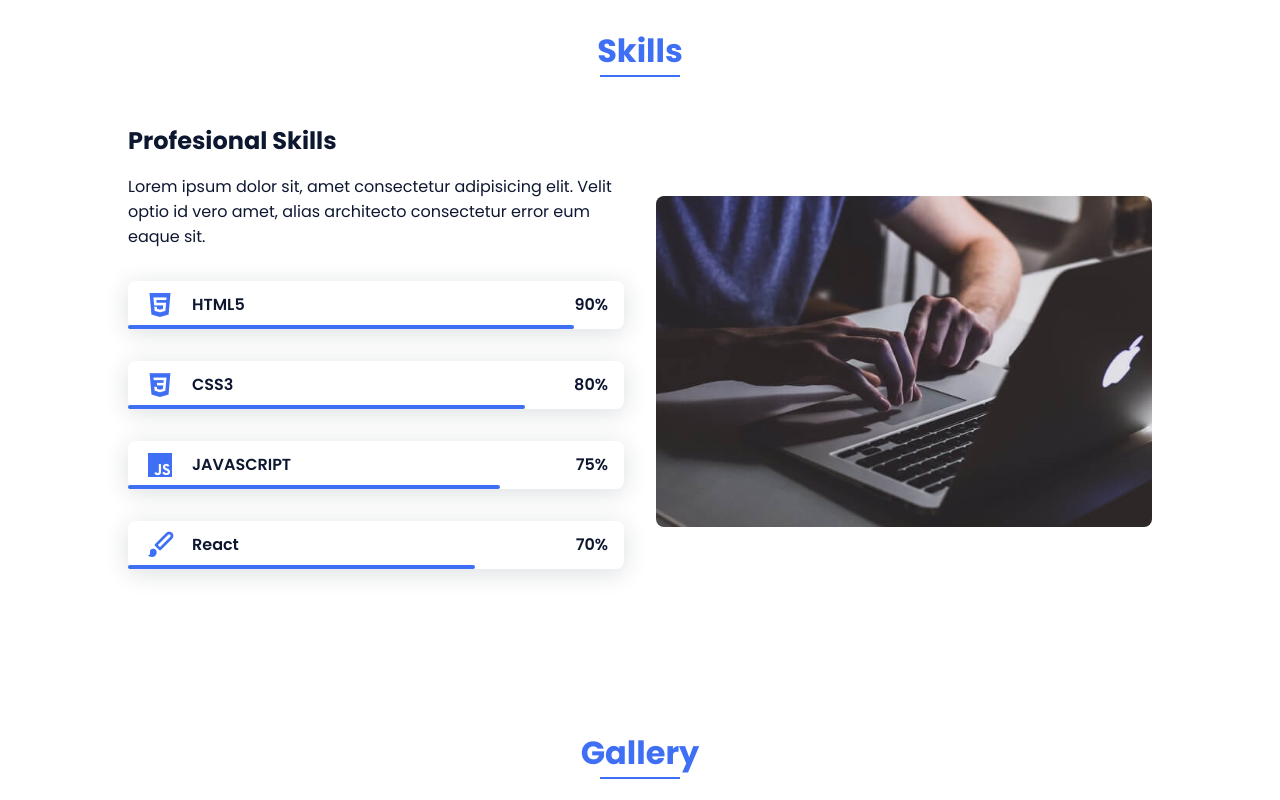
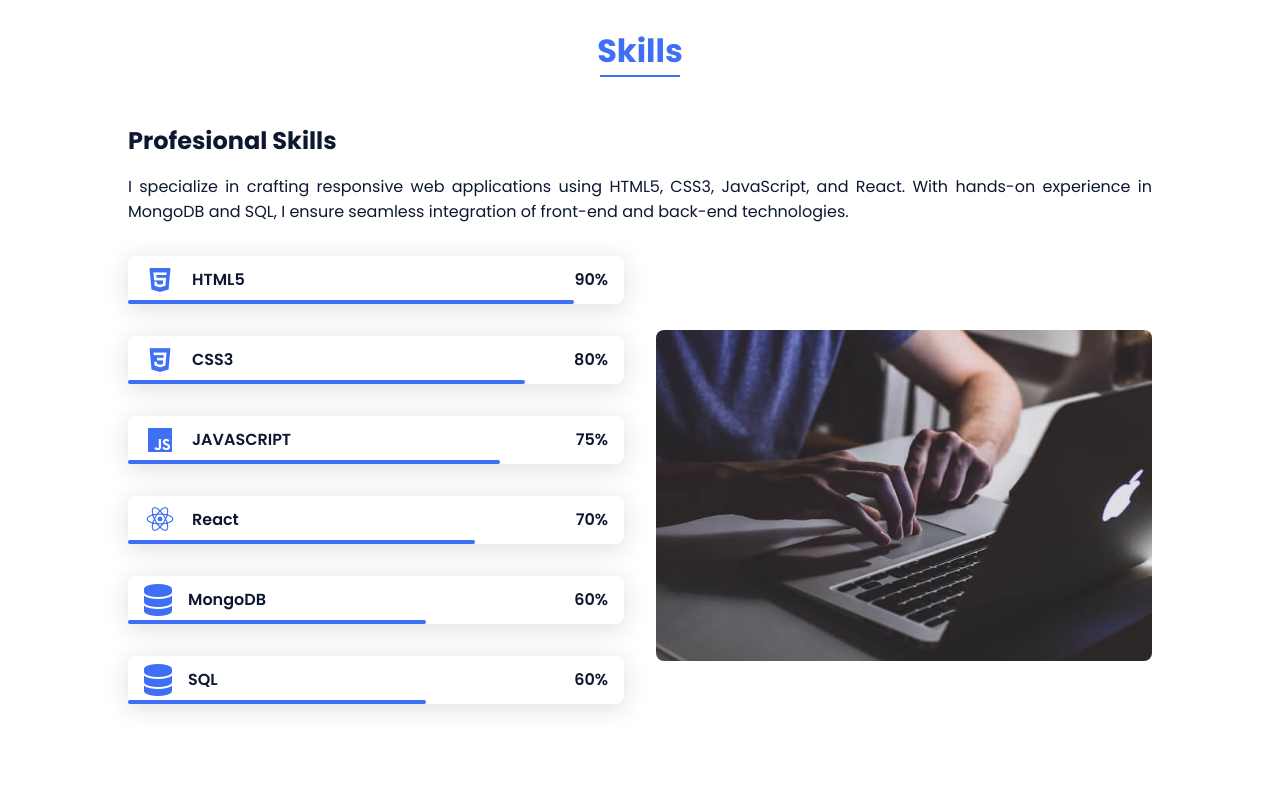
Before and after one commit to Anishvmathew02/portfolio, a plain HTML site: page index.html in a window 1280 px wide. Shown: the part 1200-2000 px from the top of the page. Drawn offline with nearby package versions, Linux system fonts and the light colour scheme.

Commit message:
skills update

```diff
--- a/assets/css/styles.css
+++ b/assets/css/styles.css
@@ -242,6 +242,9 @@ img {
 .about__subtitle {
   margin-bottom: var(--mb-2);
 }
+.about__text{
+  text-align: justify;
+}
 .about__img {
   justify-self: center;
 }
@@ -260,6 +263,7 @@ img {
 }
 .skills__text {
   margin-bottom: var(--mb-4);
+  text-align: justify;
 }
 .skills__data {
   display: flex;
@@ -301,6 +305,12 @@ img {
 }
 .skills__react {
   width: 70%;
+}
+.skills__mongodb{
+  width: 60%;
+}
+.skills__sql{
+  width: 60%;
 }
 .skills__img {
   border-radius: 0.5rem;
@@ -672,3 +682,13 @@ img {
 .about__resume-btn{
   margin-top: 20px;
 }
+
+
+
+
+.signup{
+  background-color: var(--first-color);
+  color: #fff;
+  padding: 0.75rem 2.5rem;
+  border-radius: 0.5rem;
+}
--- a/index.html
+++ b/index.html
@@ -29,7 +29,7 @@
                     <li class="nav__item"><a href="#gallery" class="nav__link">Gallery</a></li>
                     <li class="nav__item"><a href="#map" class="nav__link">Location</a></li>
                     <li class="nav__item"><a href="#contact" class="nav__link">Contact</a></li>
-                    <li class="nav__item"><a href="signUp.html" class="nav__link">Sign up</a></li>
+                    <li class="nav__item"><a href="signUp.html" class="signup">Sign up</a></li>
                 </ul>
             </div>
 
@@ -95,12 +95,12 @@
         <!--===== SKILLS =====-->
         <section class="skills section" id="skills">
             <h2 class="section-title">Skills</h2>
-
+            <div class="skills__sub bd-grid">
+                <h2 class="skills__subtitle">Profesional Skills</h2>
+                <p class="skills__text">I specialize in crafting responsive web applications using HTML5, CSS3, JavaScript, and React. With hands-on experience in MongoDB and SQL, I ensure seamless integration of front-end and back-end technologies.</p>
+            </div>
             <div class="skills__container bd-grid">
                 <div>
-                    <h2 class="skills__subtitle">Profesional Skills</h2>
-                    <p class="skills__text">Lorem ipsum dolor sit, amet consectetur adipisicing elit. Velit optio id
-                        vero amet, alias architecto consectetur error eum eaque sit.</p>
                     <div class="skills__data">
                         <div class="skills__names">
                             <i class='bx bxl-html5 skills__icon'></i>
@@ -139,7 +139,7 @@
                     </div>
                     <div class="skills__data">
                         <div class="skills__names">
-                            <i class='bx bxs-paint skills__icon'></i>
+                            <i class='bx bxl-react skills__icon'></i>
                             <span class="skills__name">React</span>
                         </div>
                         <div class="skills__bar skills__react">
@@ -149,6 +149,28 @@
                             <span class="skills__percentage">70%</span>
                         </div>
                     </div>
+                    <div class="skills__data">
+                        <div class="skills__names">
+                            <i class="fa-solid fa-database skills__icon"></i>
+                            <span class="skills__name">MongoDB</span>
+                        </div>
+                        <div class="skills__bar skills__mongodb"></div>
+                        <div>
+                            <span class="skills__percentage">60%</span>
+                        </div>
+                    </div>
+
+                    <div class="skills__data">
+                        <div class="skills__names">
+                            <i class="fa-solid fa-database skills__icon"></i>
+                            <span class="skills__name">SQL</span>
+                        </div>
+                        <div class="skills__bar skills__sql"></div>
+                        <div>
+                            <span class="skills__percentage">60%</span>
+                        </div>
+                    </div>
+
                 </div>
 
                 <div>
@@ -203,9 +225,9 @@
             <div class="map__container bd-grid">
                 <div class="map__data">
                     <h2 class="about__subtitle">Find me here</h2>
-                    <p class="about__text">123 Web Developer Street, Coding City, 12345</p>
-                    <p class="about__text">Phone: (123) 456-7890</p>
-                    <p class="about__text">Email: anish@example.com</p>
+                    <p class="about__text">Vengachuvattil(H), Athirampuzha Kottayam Kerala</p>
+                    <p class="about__text">Phone: 8136943245</p>
+                    <p class="about__text">Email: anishvmathew02@gmail.com</p>
                 </div>
 
                 <div class="map__img">
@@ -246,6 +268,7 @@
     </footer>
 
 
+    <script src="https://kit.fontawesome.com/c6cd573372.js" crossorigin="anonymous"></script>
     <!--===== SCROLL REVEAL =====-->
     <script src="https://unpkg.com/scrollreveal"></script>
 
```
